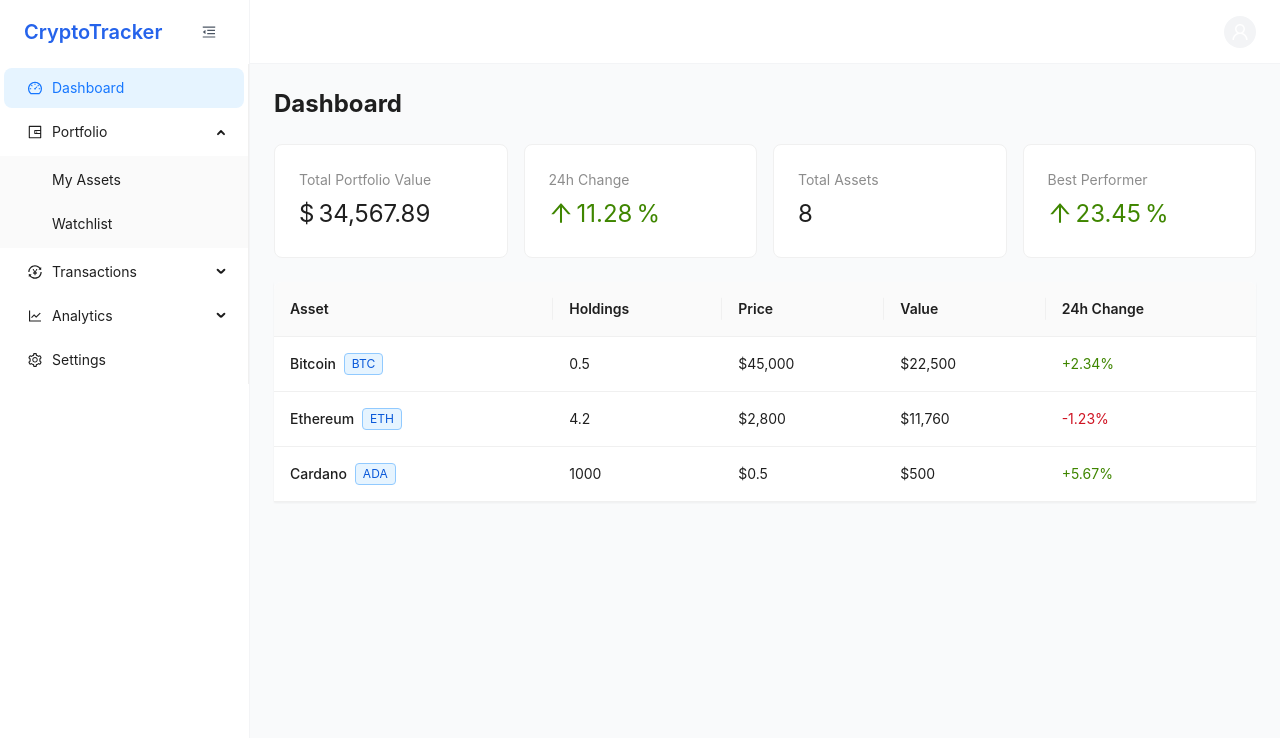
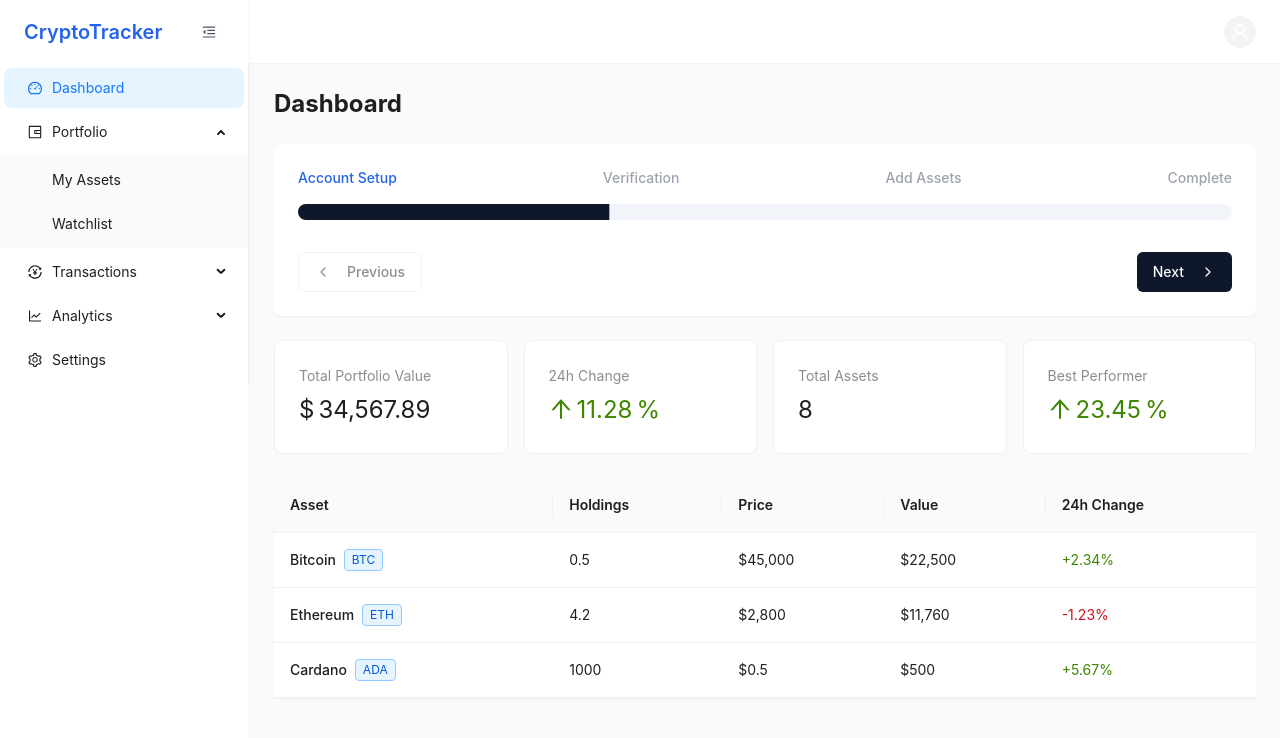
Before and after one commit to lovable-haiek/ant-crypto-radar, a React (Vite) app: page / in a window 1280 px wide. Shown: the top 738 px of the page. Built offline with nearby package versions, Linux system fonts and the light colour scheme.

Commit message:
Add step bar component
Add a step bar component to the dashboard page.

```diff
--- /dev/null
+++ b/src/components/StepBar.tsx
@@ -0,0 +1,59 @@
+
+import React from 'react';
+import { Progress } from './ui/progress';
+import { Button } from './ui/button';
+import { ChevronLeft, ChevronRight } from 'lucide-react';
+
+const steps = ['Account Setup', 'Verification', 'Add Assets', 'Complete'];
+
+const StepBar = () => {
+  const [currentStep, setCurrentStep] = React.useState(1);
+  const progress = (currentStep / (steps.length - 1)) * 100;
+
+  const handleNext = () => {
+    if (currentStep < steps.length) {
+      setCurrentStep(prev => prev + 1);
+    }
+  };
+
+  const handlePrev = () => {
+    if (currentStep > 1) {
+      setCurrentStep(prev => prev - 1);
+    }
+  };
+
+  return (
+    <div className="w-full space-y-4 bg-white p-6 rounded-lg shadow-sm">
+      <div className="flex justify-between mb-2">
+        {steps.map((step, index) => (
+          <div
+            key={step}
+            className={`text-sm font-medium ${
+              index + 1 <= currentStep ? 'text-blue-600' : 'text-gray-400'
+            }`}
+          >
+            {step}
+          </div>
+        ))}
+      </div>
+      <Progress value={progress} className="w-full" />
+      <div className="flex justify-between pt-4">
+        <Button
+          variant="outline"
+          onClick={handlePrev}
+          disabled={currentStep === 1}
+        >
+          <ChevronLeft className="mr-2 h-4 w-4" /> Previous
+        </Button>
+        <Button
+          onClick={handleNext}
+          disabled={currentStep === steps.length}
+        >
+          Next <ChevronRight className="ml-2 h-4 w-4" />
+        </Button>
+      </div>
+    </div>
+  );
+};
+
+export default StepBar;
--- a/src/pages/Index.tsx
+++ b/src/pages/Index.tsx
@@ -5,6 +5,7 @@ import Header from '../components/Header';
 import SideMenu from '../components/SideMenu';
 import AssetOverview from '../components/AssetOverview';
 import AssetList from '../components/AssetList';
+import StepBar from '../components/StepBar';
 
 const { Content } = Layout;
 
@@ -16,6 +17,9 @@ const Index = () => {
         <Header />
         <Content className="p-6 bg-gray-50">
           <h1 className="text-2xl font-bold mb-6">Dashboard</h1>
+          <div className="mb-6">
+            <StepBar />
+          </div>
           <AssetOverview />
           <AssetList />
         </Content>
```
